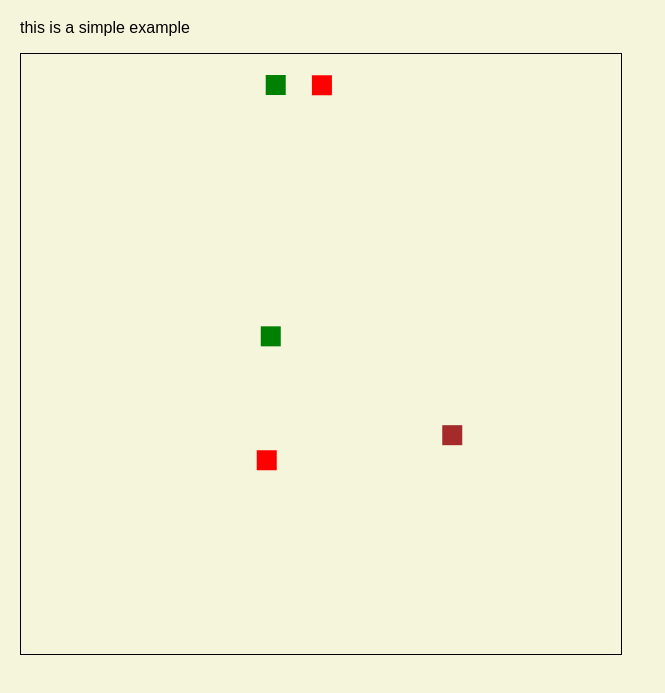
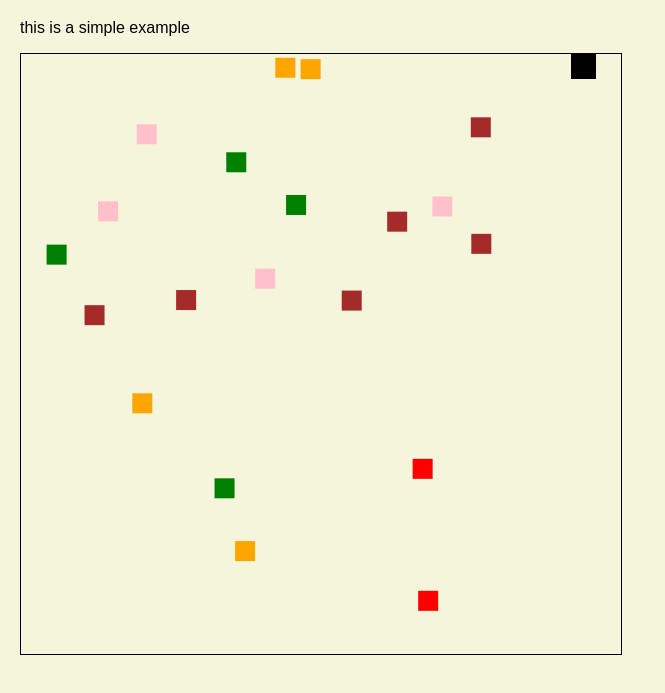
Before and after one commit to kundup/Platfo_Training, a plain HTML site: page index.html in a window 1280 px wide. Shown: the part 81-774 px from the top of the page, without its empty margins (0-665 px from the left). Drawn offline with Linux system fonts and the light colour scheme.

Commit message:
player class created

```diff
--- a/index.html
+++ b/index.html
@@ -21,6 +21,6 @@
         <div id="canvas-container" style="position: relative; width: 800px; height: 800px;">
             <canvas id="canvas"></canvas>
         </div>
-        <script src= "third_example/main_example3.js"></script>
+        <script type="module" src= "third_example/main_example3.js"></script>
     </body>
 </html>
--- a/third_example/main_example3.js
+++ b/third_example/main_example3.js
@@ -1,3 +1,5 @@
+import { Player } from "./player.js";
+
 const x = "ali";
 console.log(`hello${x}`);
 
@@ -7,8 +9,6 @@ const context = canvasel.getContext("2d");
 const WIDTH = canvasel.width =  600;
 const HEIGHT = canvasel.height = 600;
 
-let velocityX = 2;
-let velocityY = 1;
 let rectList = []
 const rectColor = ["brown", "green", "pink", "red", "orange"];
 
@@ -17,14 +17,15 @@ function spawnRect(n = 1){
         let rect = {
             width: 20,
             height : 20,
-            x: Math.random() * WIDTH / 2,
+            x: Math.random() * WIDTH / 8,
             y: Math.random() * (HEIGHT - 20),
-            color : rectColor[Math.floor(Math.random() * rectColor.length)]
+            color : rectColor[Math.floor(Math.random() * rectColor.length)],
+            velocityX : Math.random() * 1.5
         }
         rectList.push(rect)
     }
 }
-spawnRect(5);
+spawnRect(20);
 
 function drawRect (){
     rectList.forEach(({x, y, ...rest})=>{
@@ -37,17 +38,20 @@ function updateRect(){
 
     let target_number = rectList.length;
     rectList.forEach((rect)=>{
-        rect.x+= velocityX;
+        rect.x+= rect.velocityX;
     })
 
     rectList = rectList.filter(rect=> rect.x < WIDTH);
     spawnRect(target_number - rectList.length);
 }
 
+const player = new Player(WIDTH);
+
 function animate (){
     context.clearRect(0, 0, WIDTH, HEIGHT);
     drawRect();
     updateRect();
+    player.draw(context);
     requestAnimationFrame(animate)
 }
 
--- /dev/null
+++ b/third_example/player.js
@@ -0,0 +1,27 @@
+export class Player {
+    constructor(width){
+        this.width = width
+        this.x = this.width - 50;
+        this.y = 0;
+        this.size = 25;
+        this.addKeyboardControl();
+    }
+
+    draw (ctx){
+        ctx.fillStyle = "black";
+        ctx.fillRect(this.x, this.y, this.size, this.size)
+    }
+
+    addKeyboardControl (){
+        window.addEventListener("keydown", event => {
+            event.preventDefault()
+            if (event.key=== "ArrowUp"){
+                this.y += 15;
+            }
+
+            if(event.key === "ArrowDown"){
+                this.y -= 15;
+            }
+        })
+    }
+}
```
Also changed, not shown: third_example/input.js (added), todo.txt.
